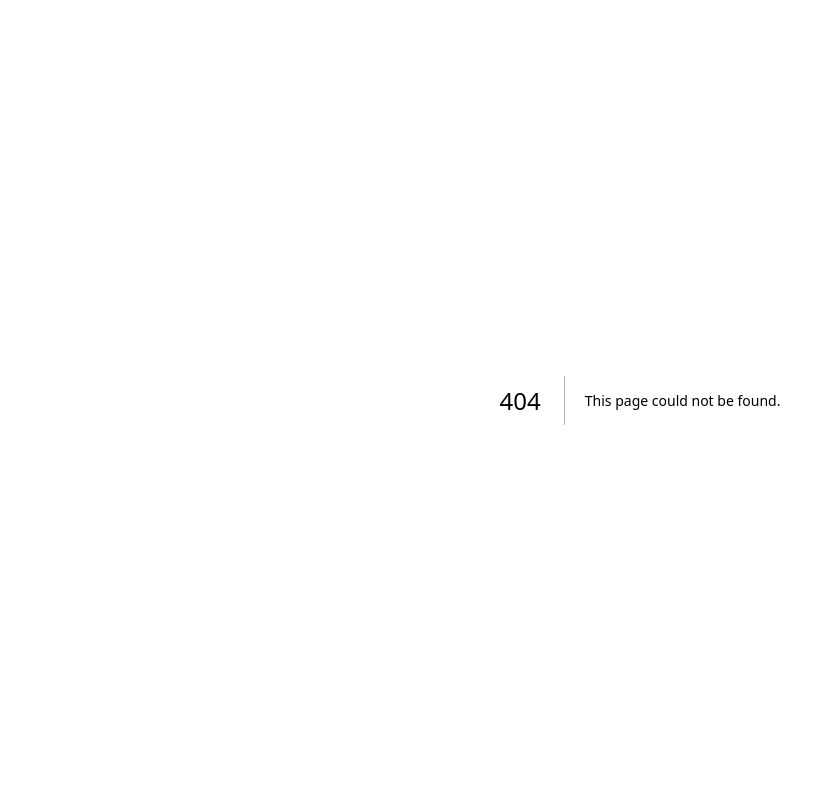
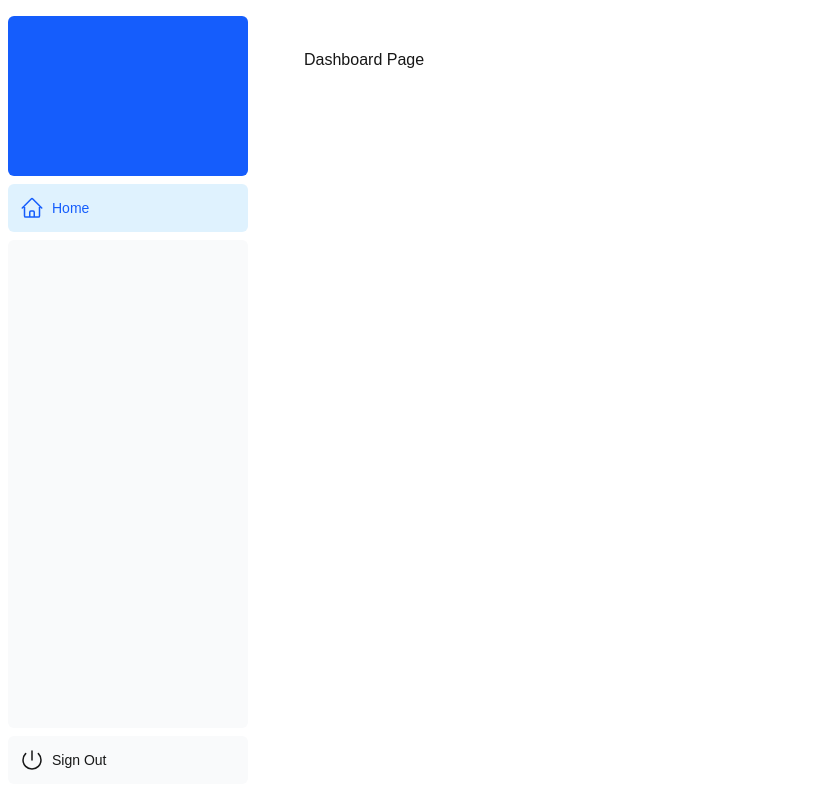
Before and after one commit to paulinopjc/nextjs-base, a Next.js app: page /dashboard in a window 1280 px wide. Before the commit this address had no page. Shown: the whole page, without its empty margins (0-835 px from the left). Built offline with nearby package versions, Linux system fonts and the light colour scheme.

Commit message:
initial commit

```diff
--- /dev/null
+++ b/src/app/dashboard/layout.tsx
@@ -0,0 +1,12 @@
+import SideNav from '@/app/ui/dashboard/sidenav';
+
+export default function Layout({ children }: { children: React.ReactNode }) {
+  return (
+    <div className="flex h-screen flex-col md:flex-row md:overflow-hidden">
+      <div className="w-full flex-none md:w-64">
+        <SideNav />
+      </div>
+      <div className="flex-grow p-6 md:overflow-y-auto md:p-12">{children}</div>
+    </div>
+  );
+}
--- /dev/null
+++ b/src/app/dashboard/page.tsx
@@ -0,0 +1,3 @@
+export default function Page() {
+  return <p>Dashboard Page</p>;
+}
--- /dev/null
+++ b/src/app/ui/dashboard/nav-links.tsx
@@ -0,0 +1,42 @@
+'use client';
+
+import {
+  UserGroupIcon,
+  HomeIcon,
+  DocumentDuplicateIcon,
+} from '@heroicons/react/24/outline';
+import Link from 'next/link';
+import { usePathname } from 'next/navigation';
+import clsx from 'clsx';
+
+// Map of links to display in the side navigation.
+// Depending on the size of the application, this would be stored in a database.
+const links = [
+  { name: 'Home', href: '/dashboard', icon: HomeIcon },
+];
+
+export default function NavLinks() {
+  const path = usePathname();
+  return (
+    <>
+      {links.map((link) => {
+        const LinkIcon = link.icon;
+        return (
+          <Link
+            key={link.name}
+            href={link.href}
+            className={clsx(
+              'flex h-[48px] grow items-center justify-center gap-2 rounded-md bg-gray-50 p-3 text-sm font-medium hover:bg-sky-100 hover:text-blue-600 md:flex-none md:justify-start md:p-2 md:px-3',
+              {
+                'bg-sky-100 text-blue-600': path === link.href,
+              }
+            )}
+          >
+            <LinkIcon className="w-6" />
+            <p className="hidden md:block">{link.name}</p>
+          </Link>
+        );
+      })}
+    </>
+  );
+}
--- /dev/null
+++ b/src/app/ui/dashboard/sidenav.tsx
@@ -0,0 +1,28 @@
+import Link from 'next/link';
+import NavLinks from '@/app/ui/dashboard/nav-links';
+import { PowerIcon } from '@heroicons/react/24/outline';
+
+export default function SideNav() {
+  return (
+    <div className="flex h-full flex-col px-3 py-4 md:px-2">
+      <Link
+        className="mb-2 flex h-20 items-end justify-start rounded-md bg-blue-600 p-4 md:h-40"
+        href="/"
+      >
+        <div className="w-32 text-white md:w-40">
+
+        </div>
+      </Link>
+      <div className="flex grow flex-row justify-between space-x-2 md:flex-col md:space-x-0 md:space-y-2">
+        <NavLinks />
+        <div className="hidden h-auto w-full grow rounded-md bg-gray-50 md:block"></div>
+        <form>
+          <button className="flex h-[48px] w-full grow items-center justify-center gap-2 rounded-md bg-gray-50 p-3 text-sm font-medium hover:bg-sky-100 hover:text-blue-600 md:flex-none md:justify-start md:p-2 md:px-3">
+            <PowerIcon className="w-6" />
+            <div className="hidden md:block">Sign Out</div>
+          </button>
+        </form>
+      </div>
+    </div>
+  );
+}
--- a/tsconfig.json
+++ b/tsconfig.json
@@ -19,7 +19,9 @@
       }
     ],
     "paths": {
-      "./src/*": ["./src/*"]
+      "@*": [
+        "./src/*"
+      ]
     }
   },
   "include": ["next-env.d.ts", "**/*.ts", "**/*.tsx", ".next/types/**/*.ts"],
```
Also changed, not shown: package.json (+7 -6 lines), 1 other file (tests, documents, lock files or other folders).
